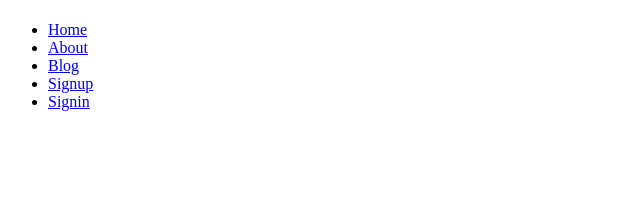
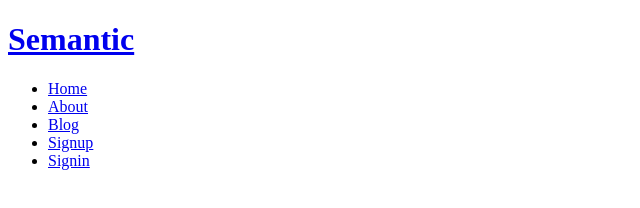
Before and after one commit to artianz225/WD82P, a plain HTML site: page 04-semantic_html/index.html in a window 1280 px wide. Shown: the whole page, without its empty margins (0-640 px from the left). Drawn offline with Linux system fonts and the light colour scheme.

Commit message:
add all changes

```diff
--- a/04-semantic_html/index.html
+++ b/04-semantic_html/index.html
@@ -7,7 +7,7 @@
   </head>
   <body>
     <header>
-    <h1><a href="article.html"HTML Semantic Elements</a></h1>
+    <h1><a href="article.html"HTML Semantic Elements</a>Semantic</h1>
     <nav>
     <ul>
       <li><a href="#">Home</li>
```
